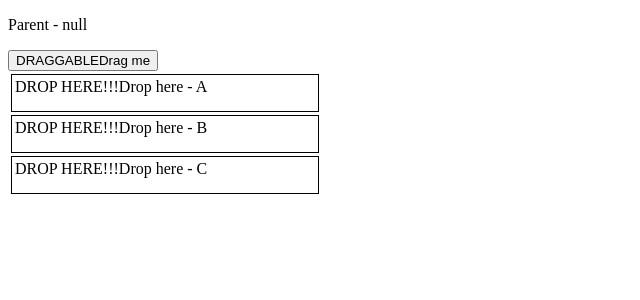
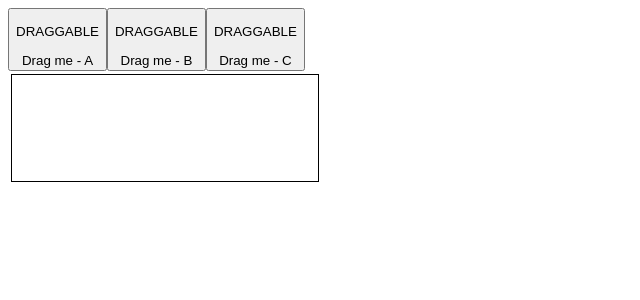
Before and after one commit to Muzietto/dnd-kit-experiments, a React (Vite) app: page / in a window 1280 px wide. Shown: the top 300 px of the page, without its empty margins (0-640 px from the left). Built offline with nearby package versions, Linux system fonts and the light colour scheme.

Commit message:
multiple draggables

```diff
--- /dev/null
+++ b/src/QS-MultipleDraggables/App.jsx
@@ -0,0 +1,53 @@
+import React, { useReducer } from 'react';
+import {DndContext} from '@dnd-kit/core';
+
+import {Droppable} from './Droppable';
+import {Draggable} from './Draggable';
+
+export default function App() {
+  const draggableIds = ['A', 'B', 'C'];
+  const [state, dispatch] = useReducer((state, { type, payload }) => {
+    if (type === 'SET_PARENT') {
+      return {
+        ...state,
+        [payload.child]: payload.parent,
+      }
+    }
+    return state;
+  }, {
+    A: null,
+    B: null,
+    C: null,
+  });
+  const draggableMarkup = id => <Draggable key={id} id={id}>
+    {`Drag me - ${id}`}
+  </Draggable>;
+
+  return (
+    <DndContext onDragEnd={handleDragEnd}>
+      {draggableIds.map(id => (state[id])
+        ? null
+        : draggableMarkup(id))}
+
+        <Droppable id='DROP_ZONE' key='DROP_ZONE'>
+        {draggableIds.map(id => (state[id])
+          ? draggableMarkup(id)
+          : null)}
+        </Droppable>
+    </DndContext>
+  );
+
+  function handleDragEnd(event) {
+    const { active, over } = event;
+    console.log('@@@', over);
+    console.log('@@@', active);
+
+    dispatch({
+      type: 'SET_PARENT',
+      payload: {
+        child: active.id,
+        parent: (over) ? over.id : null,
+      },
+    });
+  }
+};
--- /dev/null
+++ b/src/QS-MultipleDraggables/Draggable.jsx
@@ -0,0 +1,19 @@
+import React from 'react';
+import {useDraggable} from '@dnd-kit/core';
+
+export function Draggable(props) {
+  const {attributes, listeners, setNodeRef, transform} = useDraggable({
+    id: props.id,
+  });
+  const style = transform ? {
+    transform: `translate3d(${transform.x}px, ${transform.y}px, 0)`,
+  } : undefined;
+
+
+  return (
+    <button ref={setNodeRef} style={style} {...listeners} {...attributes}>
+      <p>DRAGGABLE</p>
+      {props.children}
+    </button>
+  );
+}
--- /dev/null
+++ b/src/QS-MultipleDraggables/Droppable.jsx
@@ -0,0 +1,23 @@
+import React from 'react';
+import {useDroppable} from '@dnd-kit/core';
+
+export function Droppable(props) {
+  const {isOver, setNodeRef} = useDroppable({
+    id: props.id,
+  });
+  const style = {
+    color: isOver ? 'red' : undefined,
+    width: 300,
+    height: 100,
+    border: '1px solid black',
+    padding: 3,
+    margin: 3
+  };
+
+
+  return (
+    <div ref={setNodeRef} style={style}>
+      {props.children}
+    </div>
+  );
+}
--- a/src/index.jsx
+++ b/src/index.jsx
@@ -1,6 +1,6 @@
 import React from 'react';
 import ReactDOM from 'react-dom/client';
-import App from '/src/QS-MultipleDroppables/App';
+import App from '/src/QS-MultipleDraggables/App';
 
 ReactDOM.createRoot(document.getElementById('root')).render(
 	<React.StrictMode>
```
